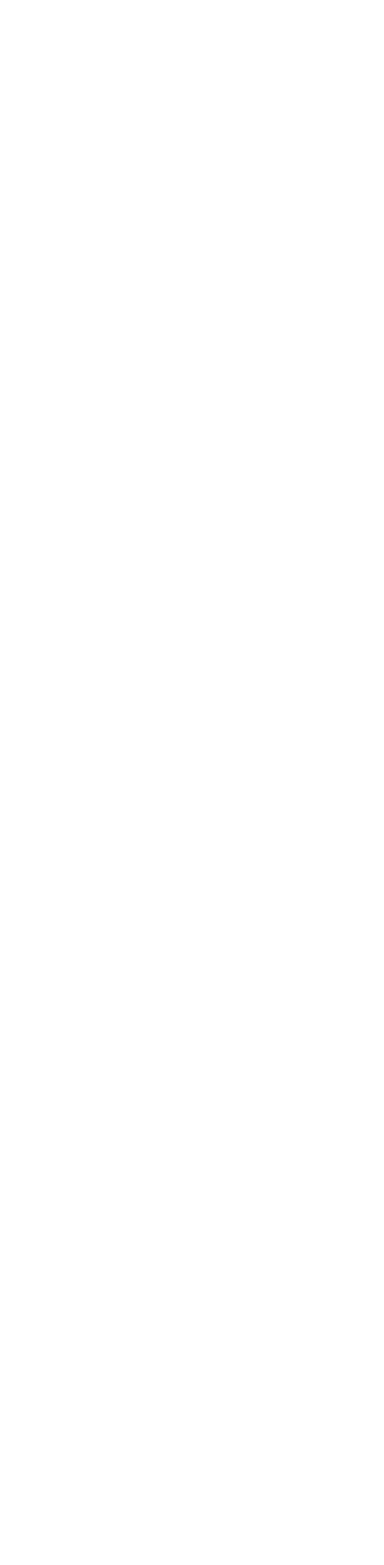
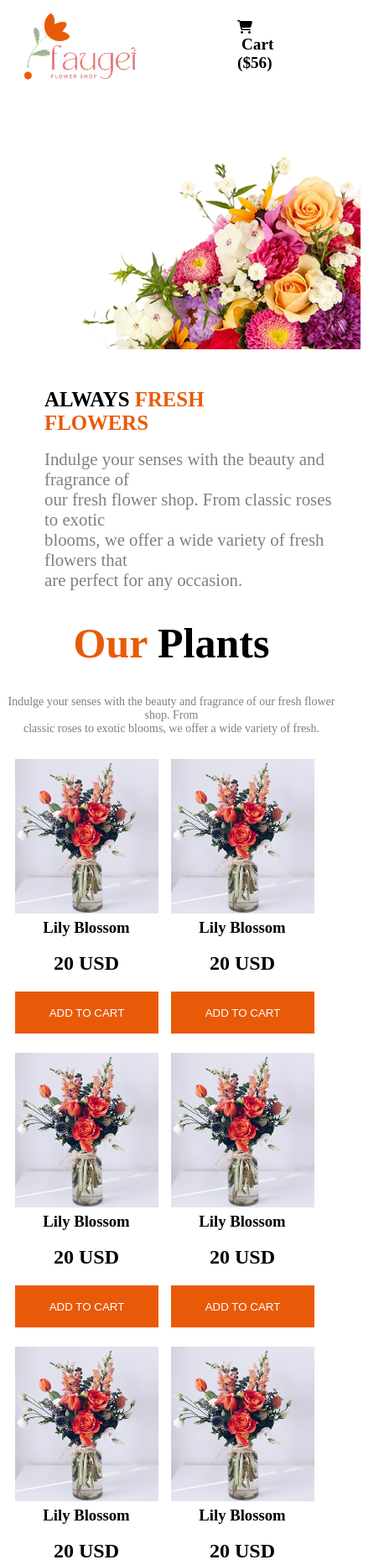
Before and after one commit to aprova303/2nd_Assignment_B12, a plain HTML site: page index.html in a window 390 px wide. Shown: the top 1864 px of the page at 84% size, 458 px wide, since content can reach past the window. Before the commit the page ends 844 px from the top, so only its background shows below. Drawn offline with Linux system fonts and the light colour scheme.

Commit message:
added navbar and banner

```diff
--- a/index.html
+++ b/index.html
@@ -3,18 +3,111 @@
   <head>
     <meta charset="UTF-8" />
     <meta name="viewport" content="width=device-width, initial-scale=1.0" />
+    <link
+      rel="stylesheet"
+      href="https://cdnjs.cloudflare.com/ajax/libs/font-awesome/6.5.0/css/all.min.css"
+    />
     <title>Responsive Flowers</title>
     <link rel="stylesheet" href="style.css" />
   </head>
   <body>
-    <header>
+    <header class="header">
+      <div class="navbar display-flex">
+        <img src="assets/logo.png" alt="" />
+        <div class="nav-item">
+          <ul class="item-list display-flex">
+            <li class="nav-item display-none">
+              <a href="" class="nav-link text-gray">Home</a>
+            </li>
+            <li class="nav-item display-none">
+              <a href="" class="nav-link text-light-gray">Shop</a>
+            </li>
+            <li class="nav-item display-none">
+              <a href="" class="nav-link text-light-gray">About us</a>
+            </li>
+            <li class="nav-item">
+                  <i class="fa-solid fa-cart-shopping"></i>
+                <a href="" class="nav-link cart">Cart ($56)</a>
 
+            </li>
+            </li>
+          </ul>
+        </div>
+      </div>
+      <div class="banner-container display-flex">
+        <div class="banner">
+            <h1 class="banner-title">ALWAYS <span class="text-orange"> FRESH  <br>            FLOWERS</span></h1>
+            <div class="banner-description text-description">Indulge your senses with the beauty and fragrance of <br> our fresh flower shop. From classic roses to exotic <br> blooms, we offer a wide variety of fresh flowers that <br> are perfect for any occasion. </div>
+        </div>
+        <img src="assets/hero-flower.png" alt="">
+      </div>
     </header>
     <main>
+       <div class="card-container">
+        <div class="card-content">
+          <h1 class="card-title"><span class="text-orange">Our </span>Plants</h1>
+          <p class="card-description text-description">Indulge your senses with the beauty and fragrance of our fresh flower shop.
+             From <br> classic roses to exotic blooms, we offer a wide variety of fresh.</p>
+        </div>
+        <div class="card-items">
+        <div class="card-box">
+          <img src="assets/sample-flower-image.png" alt="">
+          <h3 class="card-h3">Lily Blossom</h3>
+          <h2 class="card-h2">20 USD</h2>
+          <button class="card-btn">ADD TO CART</button>
+         </div>
+        <div class="card-box">
+          <img src="assets/sample-flower-image.png" alt="">
+          <h3 class="card-h3">Lily Blossom</h3>
+          <h2 class="card-h2">20 USD</h2>
+          <button class="card-btn">ADD TO CART</button>
+         </div>
+        <div class="card-box">
+          <img src="assets/sample-flower-image.png" alt="">
+          <h3 class="card-h3">Lily Blossom</h3>
+          <h2 class="card-h2">20 USD</h2>
+          <button class="card-btn">ADD TO CART</button>
+         </div>
+        <div class="card-box">
+          <img src="assets/sample-flower-image.png" alt="">
+          <h3 class="card-h3">Lily Blossom</h3>
+          <h2 class="card-h2">20 USD</h2>
+          <button class="card-btn">ADD TO CART</button>
+         </div>
+        <div class="card-box">
+          <img src="assets/sample-flower-image.png" alt="">
+          <h3 class="card-h3">Lily Blossom</h3>
+          <h2 class="card-h2">20 USD</h2>
+          <button class="card-btn">ADD TO CART</button>
+         </div>
+        <div class="card-box">
+          <img src="assets/sample-flower-image.png" alt="">
+          <h3 class="card-h3">Lily Blossom</h3>
+          <h2 class="card-h2">20 USD</h2>
+          <button class="card-btn">ADD TO CART</button>
+         </div>
+        <div class="card-box">
+          <img src="assets/sample-flower-image.png" alt="">
+          <h3 class="card-h3">Lily Blossom</h3>
+          <h2 class="card-h2">20 USD</h2>
+          <button class="card-btn">ADD TO CART</button>
+         </div>
+        <div class="card-box">
+          <img src="assets/sample-flower-image.png" alt="">
+          <h3 class="card-h3">Lily Blossom</h3>
+          <h2 class="card-h2">20 USD</h2>
+          <button class="card-btn">ADD TO CART</button>
+         </div>
 
+         </div>
+      </div>
+      <section class="join-colorful">
+      <div class="join">
+        <h1 class="join-title">Join the colorful Bunch</h1>
+        <input type="email" name="" id="" placeholder="Your Email">
+      </div>
+      </section>
     </main>
-    <footer>
-
-    </footer>
+    <footer></footer>
   </body>
 </html>
--- a/style.css
+++ b/style.css
@@ -0,0 +1,167 @@
+.display-flex {
+  display: flex;
+}
+.text-gray {
+  color: #252432;
+}
+.text-light-gray {
+  color: #8987a1;
+}
+.text-orange {
+  color: #e95a08;
+}
+.text-description {
+  font-size: 1.375rem;
+  font-weight: 400;
+  color: rgba(0, 0, 0, 0.5);
+}
+
+.navbar {
+  justify-content: space-between;
+  align-items: center;
+  max-width: 1400px;
+  /* height: 71px; */
+  margin: 0 100px;
+}
+.nav-item {
+  list-style: none;
+  margin-right: 30px;
+}
+.nav-link {
+  text-decoration: none;
+  font-weight: 600;
+  font-size: 1.2rem;
+}
+.cart {
+  margin-left: 5px;
+  color: #000000;
+}
+.banner-title {
+  font-size: 4.06rem;
+  font-weight: 700;
+}
+.banner-container {
+  align-items: center;
+  padding-top: 40px;
+  /* border: 1px solid black; */
+  width: 1140px;
+  height: 461px;
+  margin-left: 130px;
+}
+
+/* card items */
+.card-container {
+  margin: 5px 50px;
+  /* border: 1px solid black; */
+}
+.card-items {
+  display: grid;
+  grid-template-columns: repeat(4, 1fr);
+  gap: 0px;
+}
+.card-content {
+  text-align: center;
+  margin-bottom: 50px;
+}
+.card-title {
+  font-size: 3.125rem;
+  font-weight: 700;
+}
+.card-btn {
+  background-color: #e95a08;
+  color: white;
+  width: 270px;
+  height: 50px;
+  border: none;
+  margin-bottom: 5px;
+}
+.card-box {
+  width: 270px;
+  height: 484px;
+  text-align: center;
+  /* margin-bottom: 10px; */
+}
+.card-box img {
+  width: 270px;
+  height: 310px;
+}
+.card-h3 {
+  margin-top: 0px;
+}
+.card-h2 {
+  margin-top: 0px;
+}
+
+/* responsive styles */
+@media screen and (max-width: 576px) {
+  .display-none {
+    display: none;
+  }
+  .navbar {
+    justify-content: space-between;
+    align-items: center;
+    margin: 0 20px;
+    gap: 80px;
+    max-width: 1400px;
+    /* border: 1px solid black; */
+  }
+
+  .banner-container {
+    flex-direction: column-reverse;
+    margin-top: 100px;
+    margin-left: 0px;
+    /* border: 1px solid teal; */
+    max-width: 450px;
+    gap: 30px;
+  }
+  .banner-container img {
+    width: 393px;
+    height: 245px;
+  }
+  .banner-title {
+    font-size: 1.55rem;
+    font-weight: 700;
+  }
+  .banner-description {
+    font-size: 1.3rem;
+    font-weight: 500;
+  }
+  .banner {
+    /* align-items: left; */
+    width: 360px;
+    text-align: left;
+    /* height: 68px; */
+  }
+
+  .card-container {
+    width: 393px;
+    margin-left: 0px;
+    align-items: center;
+  }
+  .card-items {
+    grid-template-columns: repeat(2, 1fr);
+    width: 362px;
+    gap: 10px;
+    margin-left: 10px;
+  }
+  .card-content {
+    height: 117px;
+    width: 393px;
+    text-align: center;
+  }
+  .card-box {
+    width: 170px;
+    height: 340px;
+  }
+  .card-box img {
+    width: 171px;
+    height: 186px;
+  }
+  .card-btn {
+    width: 171px;
+  }
+  .card-description {
+    font-size: 0.875rem;
+    font-weight: 400;
+  }
+}
```
